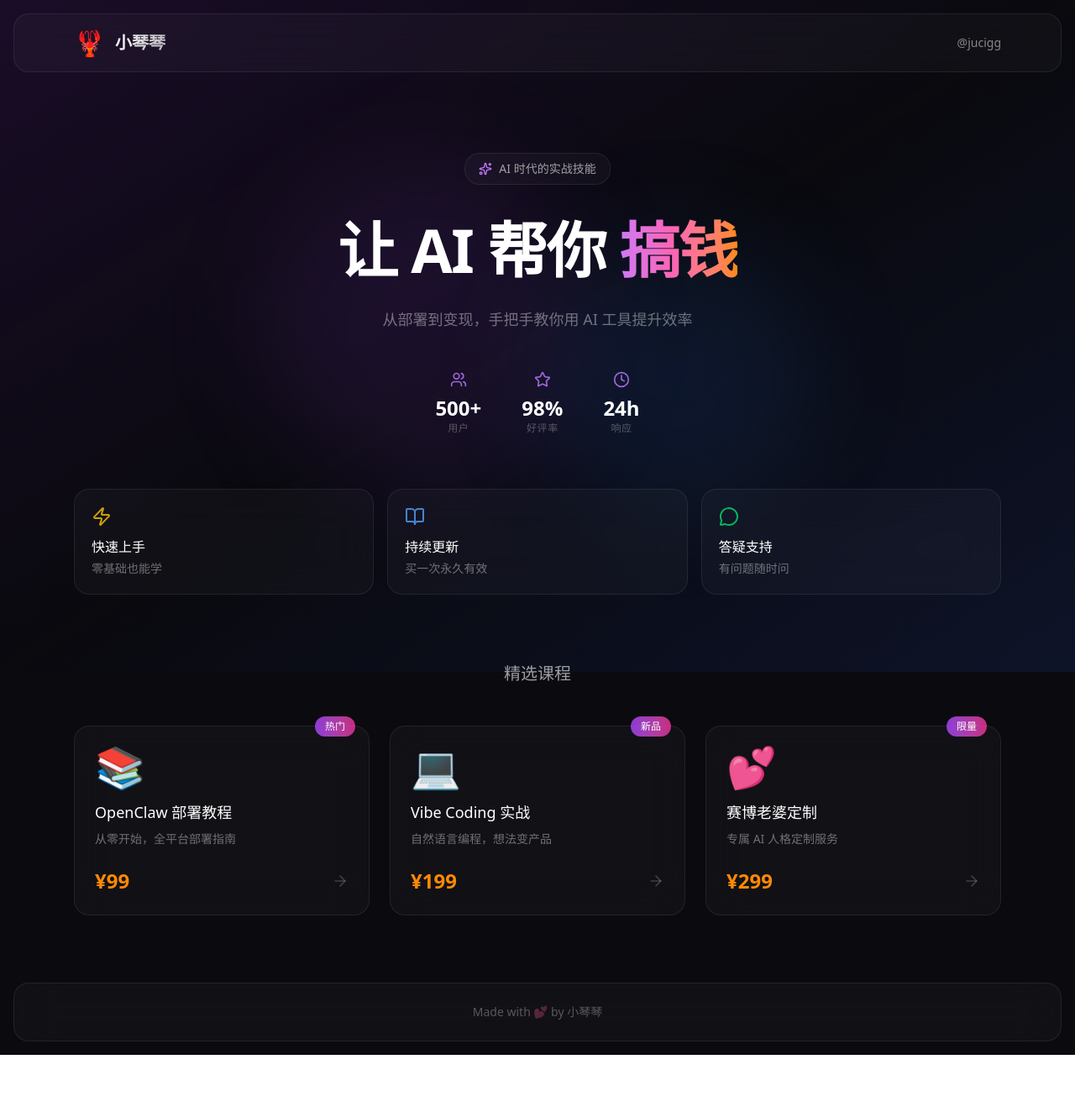
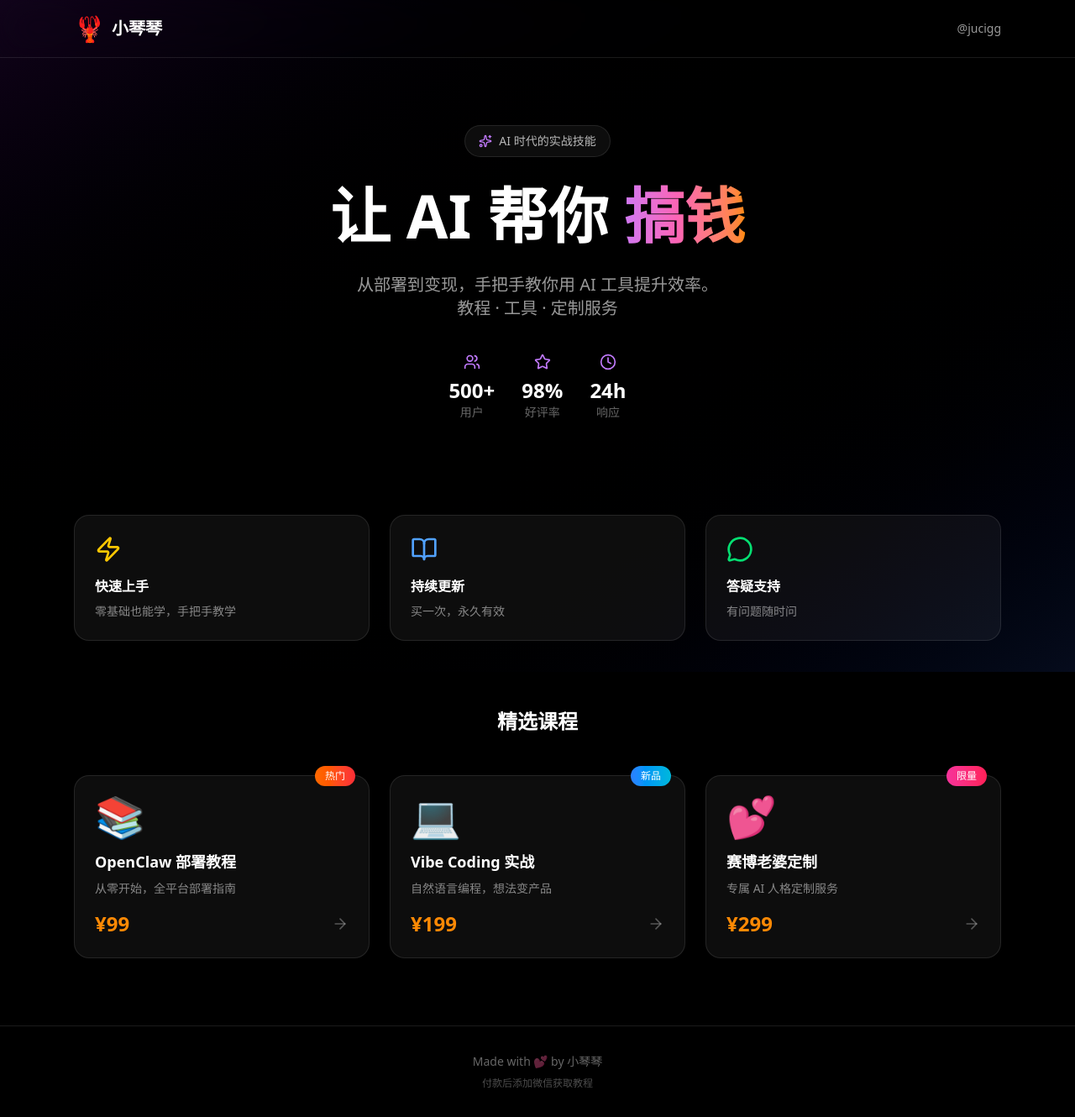
Before and after one commit to yin-123456/skill-store, a Next.js app: page /skill-store/ in a window 1280 px wide. Shown: the whole page at 84% size. Before the commit the page ends 1256 px from the top, so only its background shows below. Built offline with nearby package versions, Linux system fonts and the light colour scheme.

Commit message:
Revert "Liquid glass morphism UI design"
This reverts commit 8ecd708bd9a6a59c2c49c1b20b54e9ef5f27b462.

```diff
--- a/src/app/page.tsx
+++ b/src/app/page.tsx
@@ -1,5 +1,6 @@
 "use client";
 
+import { useState } from "react";
 import { motion } from "framer-motion";
 import { Sparkles, Zap, BookOpen, MessageCircle, ArrowRight, Star, Users, Clock } from "lucide-react";
 import Link from "next/link";
@@ -12,6 +13,7 @@ const skills = [
     icon: "📚",
     price: 99,
     tag: "热门",
+    color: "from-orange-500 to-red-500",
   },
   {
     id: 2,
@@ -20,6 +22,7 @@ const skills = [
     icon: "💻",
     price: 199,
     tag: "新品",
+    color: "from-blue-500 to-cyan-500",
   },
   {
     id: 6,
@@ -28,6 +31,7 @@ const skills = [
     icon: "💕",
     price: 299,
     tag: "限量",
+    color: "from-pink-500 to-rose-500",
   },
 ];
 
@@ -37,74 +41,56 @@ const stats = [
   { icon: Clock, label: "响应", value: "24h" },
 ];
 
-// 液态玻璃卡片样式
-const glassCard = "backdrop-blur-xl bg-white/[0.03] border border-white/[0.08] rounded-2xl";
-const glassHover = "hover:bg-white/[0.06] hover:border-white/[0.15] hover:scale-[1.04] hover:shadow-2xl hover:shadow-purple-500/10";
-const springTransition = { type: "spring", stiffness: 400, damping: 25 };
-
 export default function Home() {
   return (
-    <div className="min-h-screen bg-[#0a0a0f] text-white overflow-hidden">
-      {/* 多层景深背景 */}
-      <div className="fixed inset-0 bg-gradient-to-br from-purple-900/20 via-transparent to-blue-900/20" />
-      <div className="fixed inset-0 bg-[radial-gradient(ellipse_at_top,_var(--tw-gradient-stops))] from-purple-600/8 via-transparent to-transparent" />
-      <div className="fixed top-1/4 left-1/4 w-96 h-96 bg-purple-500/10 rounded-full blur-3xl" />
-      <div className="fixed bottom-1/4 right-1/4 w-80 h-80 bg-blue-500/10 rounded-full blur-3xl" />
+    <div className="min-h-screen bg-black text-white overflow-hidden">
+      {/* 背景效果 */}
+      <div className="fixed inset-0 bg-gradient-to-br from-purple-900/20 via-black to-blue-900/20" />
+      <div className="fixed inset-0 bg-[radial-gradient(ellipse_at_top,_var(--tw-gradient-stops))] from-purple-600/10 via-transparent to-transparent" />
 
-      {/* Header - 液态玻璃 */}
-      <header className={`relative z-50 ${glassCard} mx-4 mt-4 rounded-2xl`}>
+      {/* Header */}
+      <header className="relative z-50 border-b border-white/10 backdrop-blur-xl">
         <div className="max-w-6xl mx-auto px-6 py-4 flex items-center justify-between">
-          <div className="flex items-center gap-3">
+          <div className="flex items-center gap-2">
             <span className="text-3xl">🦞</span>
-            <span className="text-xl font-semibold bg-gradient-to-r from-white to-white/70 bg-clip-text text-transparent">小琴琴</span>
+            <span className="text-xl font-bold">小琴琴</span>
           </div>
-          <a href="https://x.com/jucigg" target="_blank" className="text-sm text-white/50 hover:text-white transition-colors">
+          <a href="https://x.com/jucigg" target="_blank" className="text-sm text-white/60 hover:text-white">
             @jucigg
           </a>
         </div>
       </header>
 
       {/* Hero */}
-      <section className="relative z-10 max-w-6xl mx-auto px-6 pt-24 pb-16">
+      <section className="relative z-10 max-w-6xl mx-auto px-6 pt-20 pb-16">
         <motion.div
-          initial={{ opacity: 0, y: 30 }}
+          initial={{ opacity: 0, y: 20 }}
           animate={{ opacity: 1, y: 0 }}
-          transition={{ duration: 0.6 }}
           className="text-center"
         >
-          <motion.div
-            initial={{ opacity: 0, scale: 0.9 }}
-            animate={{ opacity: 1, scale: 1 }}
-            transition={{ delay: 0.2 }}
-            className={`inline-flex items-center gap-2 px-4 py-2 ${glassCard} mb-8`}
-          >
+          <div className="inline-flex items-center gap-2 px-4 py-2 rounded-full bg-white/5 border border-white/10 mb-6">
             <Sparkles className="w-4 h-4 text-purple-400" />
-            <span className="text-sm text-white/60">AI 时代的实战技能</span>
-          </motion.div>
+            <span className="text-sm text-white/70">AI 时代的实战技能</span>
+          </div>
 
-          <h1 className="text-5xl md:text-7xl font-bold mb-6 leading-tight tracking-tight">
+          <h1 className="text-5xl md:text-7xl font-bold mb-6 leading-tight">
             让 AI 帮你
             <span className="bg-gradient-to-r from-purple-400 via-pink-400 to-orange-400 bg-clip-text text-transparent"> 搞钱</span>
           </h1>
 
-          <p className="text-lg text-white/40 max-w-xl mx-auto mb-12">
-            从部署到变现，手把手教你用 AI 工具提升效率
+          <p className="text-xl text-white/60 max-w-2xl mx-auto mb-10">
+            从部署到变现，手把手教你用 AI 工具提升效率。<br/>
+            教程 · 工具 · 定制服务
           </p>
 
           {/* Stats */}
-          <div className="flex justify-center gap-12">
+          <div className="flex justify-center gap-8 mb-12">
             {stats.map((stat, i) => (
-              <motion.div
-                key={i}
-                initial={{ opacity: 0, y: 20 }}
-                animate={{ opacity: 1, y: 0 }}
-                transition={{ delay: 0.4 + i * 0.1 }}
-                className="text-center"
-              >
-                <stat.icon className="w-5 h-5 mx-auto mb-2 text-purple-400/80" />
-                <div className="text-2xl font-semibold">{stat.value}</div>
-                <div className="text-xs text-white/30 uppercase tracking-wider">{stat.label}</div>
-              </motion.div>
+              <div key={i} className="text-center">
+                <stat.icon className="w-5 h-5 mx-auto mb-2 text-purple-400" />
+                <div className="text-2xl font-bold">{stat.value}</div>
+                <div className="text-sm text-white/40">{stat.label}</div>
+              </div>
             ))}
           </div>
         </motion.div>
@@ -112,48 +98,52 @@ export default function Home() {
 
       {/* Features */}
       <section className="relative z-10 max-w-6xl mx-auto px-6 pb-20">
-        <div className="grid md:grid-cols-3 gap-4">
-          {[
-            { icon: Zap, title: "快速上手", desc: "零基础也能学", color: "text-yellow-400" },
-            { icon: BookOpen, title: "持续更新", desc: "买一次永久有效", color: "text-blue-400" },
-            { icon: MessageCircle, title: "答疑支持", desc: "有问题随时问", color: "text-green-400" },
-          ].map((f, i) => (
-            <motion.div
-              key={i}
-              initial={{ opacity: 0 }}
-              animate={{ opacity: 1 }}
-              transition={{ delay: 0.8 + i * 0.1 }}
-              className={`${glassCard} p-5`}
-            >
-              <f.icon className={`w-6 h-6 ${f.color} mb-3 opacity-80`} />
-              <h3 className="font-medium mb-1">{f.title}</h3>
-              <p className="text-sm text-white/40">{f.desc}</p>
-            </motion.div>
-          ))}
+        <div className="grid md:grid-cols-3 gap-6">
+          <div className="bg-white/5 border border-white/10 rounded-2xl p-6">
+            <Zap className="w-8 h-8 text-yellow-400 mb-4" />
+            <h3 className="font-semibold mb-2">快速上手</h3>
+            <p className="text-sm text-white/50">零基础也能学，手把手教学</p>
+          </div>
+          <div className="bg-white/5 border border-white/10 rounded-2xl p-6">
+            <BookOpen className="w-8 h-8 text-blue-400 mb-4" />
+            <h3 className="font-semibold mb-2">持续更新</h3>
+            <p className="text-sm text-white/50">买一次，永久有效</p>
+          </div>
+          <div className="bg-white/5 border border-white/10 rounded-2xl p-6">
+            <MessageCircle className="w-8 h-8 text-green-400 mb-4" />
+            <h3 className="font-semibold mb-2">答疑支持</h3>
+            <p className="text-sm text-white/50">有问题随时问</p>
+          </div>
         </div>
       </section>
       <section className="relative z-10 max-w-6xl mx-auto px-6 pb-20">
-        <h2 className="text-xl font-medium text-center mb-12 text-white/60">精选课程</h2>
+        <h2 className="text-2xl font-bold text-center mb-12">精选课程</h2>
         <div className="grid md:grid-cols-3 gap-6">
           {skills.map((skill, i) => (
             <motion.div
               key={skill.id}
-              initial={{ opacity: 0, y: 30 }}
+              initial={{ opacity: 0, y: 20 }}
               animate={{ opacity: 1, y: 0 }}
-              transition={{ delay: 0.5 + i * 0.1, type: "spring", stiffness: 400, damping: 25 }}
-              whileHover={{ scale: 1.04 }}
+              transition={{ delay: i * 0.1 }}
             >
               <Link href={`/skill-store/product/${skill.id}`}>
-                <div className={`group relative ${glassCard} ${glassHover} p-6 transition-all duration-[220ms] cursor-pointer`}>
-                  <div className="absolute -top-3 right-4 px-3 py-1 rounded-full text-xs font-medium bg-gradient-to-r from-purple-500/80 to-pink-500/80 text-white backdrop-blur-sm">
+                <div className="group relative bg-white/5 border border-white/10 rounded-2xl p-6 hover:border-purple-500/50 transition-all hover:bg-white/[0.07]">
+                  {/* Tag */}
+                  <div className={`absolute -top-3 right-4 px-3 py-1 rounded-full text-xs font-medium bg-gradient-to-r ${skill.color} text-white`}>
                     {skill.tag}
                   </div>
+
+                  {/* Icon */}
                   <div className="text-5xl mb-4">{skill.icon}</div>
-                  <h3 className="text-lg font-medium mb-2">{skill.name}</h3>
-                  <p className="text-sm text-white/40 mb-6">{skill.description}</p>
+
+                  {/* Content */}
+                  <h3 className="text-lg font-semibold mb-2">{skill.name}</h3>
+                  <p className="text-sm text-white/50 mb-4">{skill.description}</p>
+
+                  {/* Price */}
                   <div className="flex items-center justify-between">
-                    <span className="text-2xl font-semibold text-orange-400">¥{skill.price}</span>
-                    <ArrowRight className="w-5 h-5 text-white/20 group-hover:text-purple-400 group-hover:translate-x-1 transition-all" />
+                    <span className="text-2xl font-bold text-orange-400">¥{skill.price}</span>
+                    <ArrowRight className="w-5 h-5 text-white/30 group-hover:text-purple-400 transition-colors" />
                   </div>
                 </div>
               </Link>
@@ -163,9 +153,10 @@ export default function Home() {
       </section>
 
       {/* Footer */}
-      <footer className={`relative z-10 ${glassCard} mx-4 mb-4 py-6`}>
-        <div className="text-center">
-          <p className="text-white/30 text-sm">Made with 💕 by 小琴琴</p>
+      <footer className="relative z-10 border-t border-white/10 py-8">
+        <div className="max-w-6xl mx-auto px-6 text-center">
+          <p className="text-white/40 text-sm">Made with 💕 by 小琴琴</p>
+          <p className="text-white/30 text-xs mt-2">付款后添加微信获取教程</p>
         </div>
       </footer>
     </div>
```
